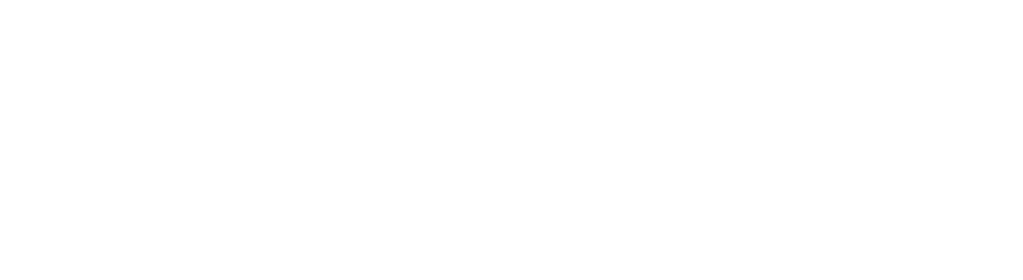
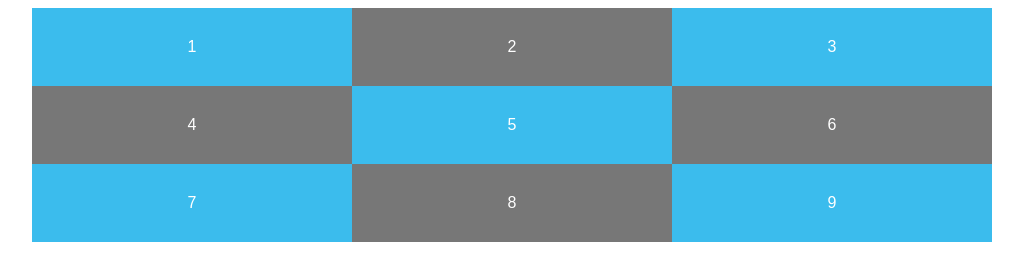
Before and after one commit to luckyrose89/css-grid-test, a plain HTML site: page index.html in a window 1280 px wide. Shown: the whole page, without its empty margins (128-1151 px from the left). Drawn offline with Linux system fonts and the light colour scheme.

Commit message:
grid columns added to layout

```diff
--- a/index.html
+++ b/index.html
@@ -8,6 +8,17 @@
     <link rel="stylesheet" type="text/css" media="screen" href="styles.css" />
 </head>
 <body>
+    <div id ="content">
+        <div>1</div>
+        <div>2</div>
+        <div>3</div>
+        <div>4</div>
+        <div>5</div>
+        <div>6</div>
+        <div>7</div>
+        <div>8</div>
+        <div>9</div>
+    </div>
 
 </body>
 </html>
--- a/styles.css
+++ b/styles.css
@@ -0,0 +1,23 @@
+body{
+    color: #fff;
+    font-family: sans-serif;
+    text-align: center;
+}
+
+#content{
+    display: grid;
+    /* grid-template-columns: 33.3% 33.3% 33.3%; */
+    /* grid-template-columns: 1fr 2fr 1fr; */
+    grid-template-columns: repeat(3, 1fr);
+    max-width: 960px;
+    margin: 0 auto;
+}
+
+#content div{
+    background: #3bbced;
+    padding: 30px;
+}
+
+#content div:nth-child(even){
+    background: #777;
+}
```
